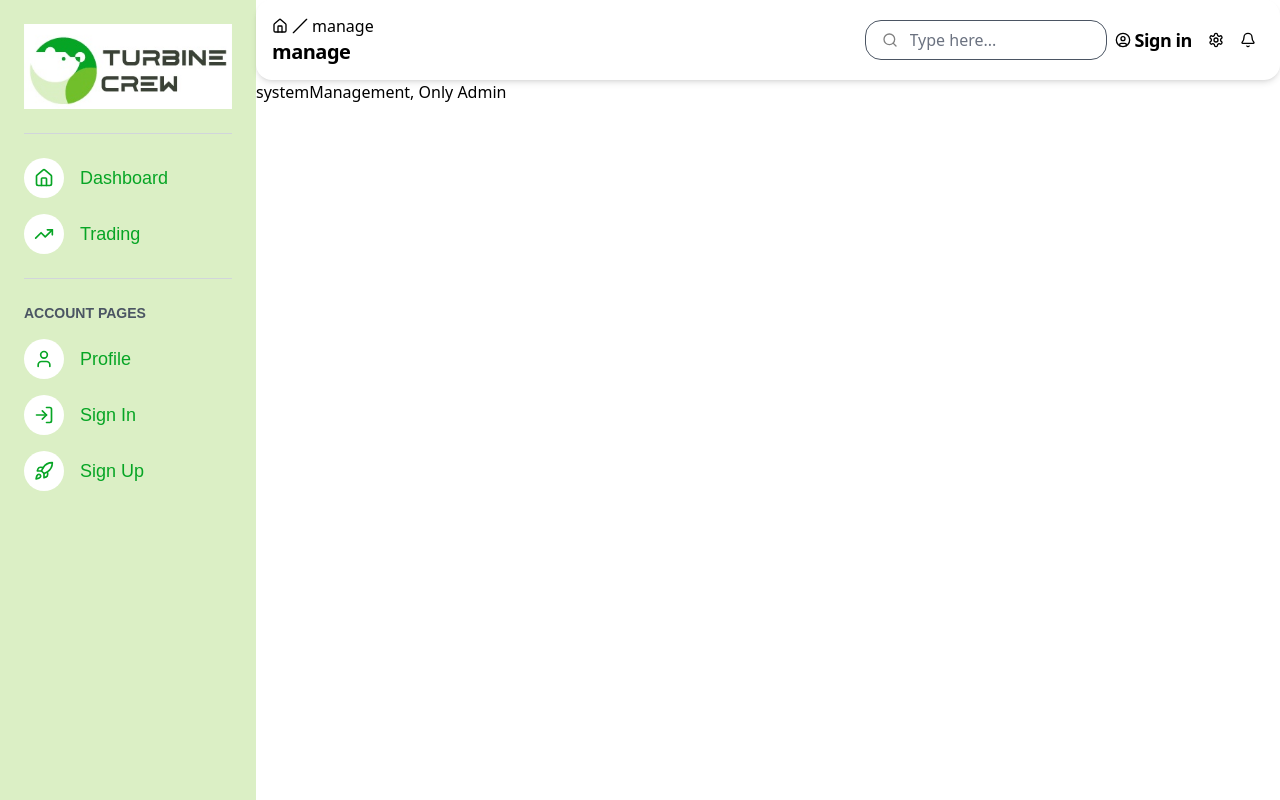
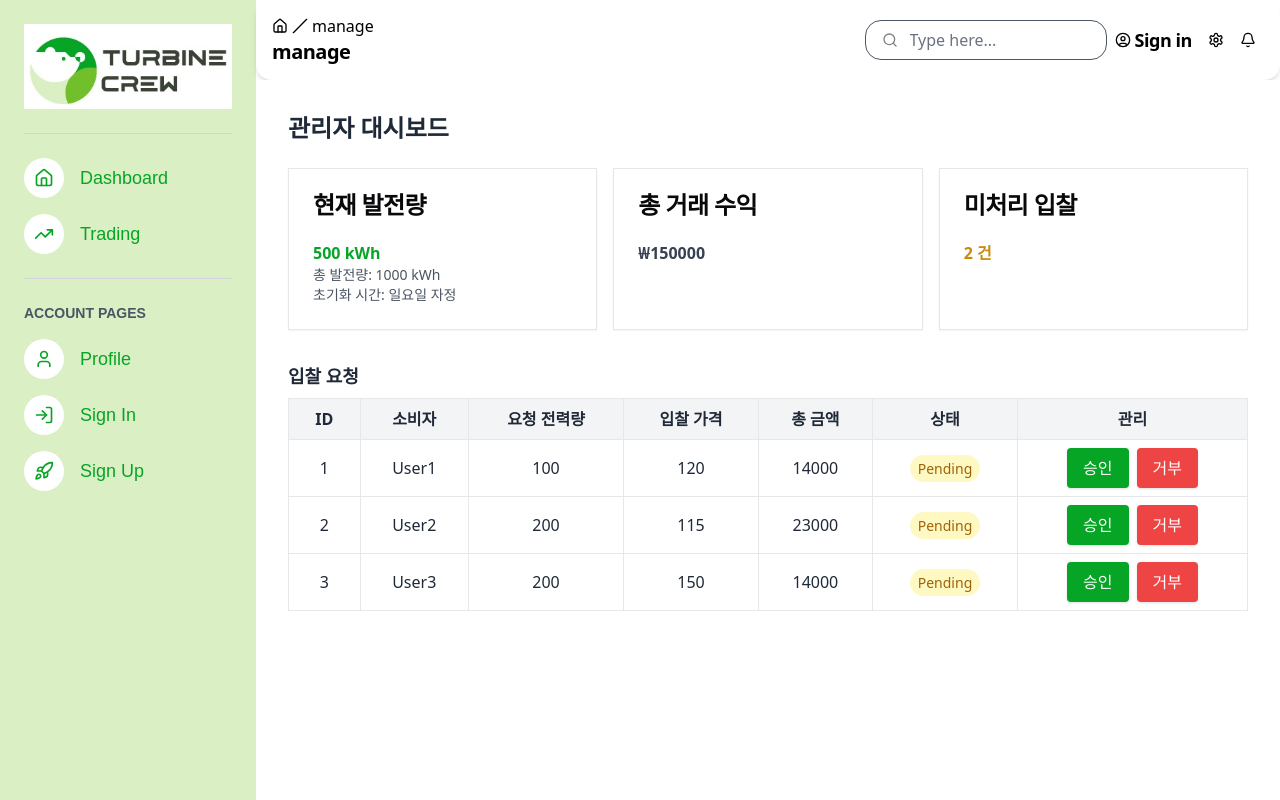
Before and after one commit to turbinecrew/turbin_electrical, a Next.js app: page /manage in a window 1280 px wide. Built offline with nearby package versions, Linux system fonts and the light colour scheme.

Commit message:
✨ 관리자페이지 ui 작업

```diff
--- a/src/app/(main)/manage/page.tsx
+++ b/src/app/(main)/manage/page.tsx
@@ -1,3 +1,247 @@
+"use client"
+
+import React, { useState, useEffect } from "react"
+import {
+	Card,
+	CardHeader,
+	CardTitle,
+	CardDescription,
+	CardContent,
+} from "@/components/ui/card"
+
+type Bid = {
+	id: number
+	consumer: string
+	requestedPower: number
+	bidPrice: number
+	smp: number
+	rec: number
+	totalPrice: number
+	status: string
+}
+
+type PowerStats = {
+	remainingPower: number
+	totalPower: number
+	resetTime: string
+}
+
+type Statistics = {
+	totalRevenue: number
+	totalTransactions: number
+	pendingBids: number
+}
+
 export default function Manage() {
-	return <div>systemManagement, Only Admin</div>
+	const [bids, setBids] = useState<Bid[]>([])
+	const [powerStats, setPowerStats] = useState<PowerStats | null>(null)
+	const [statistics, setStatistics] = useState<Statistics | null>(null)
+	const [isLoading, setIsLoading] = useState(true)
+
+	useEffect(() => {
+		// Mock 데이터 로드
+		const mockBids: Bid[] = [
+			{
+				id: 1,
+				consumer: "User1",
+				requestedPower: 100,
+				bidPrice: 120,
+				smp: 110,
+				rec: 20,
+				totalPrice: 14000,
+				status: "Pending",
+			},
+			{
+				id: 2,
+				consumer: "User2",
+				requestedPower: 200,
+				bidPrice: 115,
+				smp: 110,
+				rec: 25,
+				totalPrice: 23000,
+				status: "Pending",
+			},
+			{
+				id: 3,
+				consumer: "User3",
+				requestedPower: 200,
+				bidPrice: 150,
+				smp: 170,
+				rec: 25,
+				totalPrice: 14000,
+				status: "Pending",
+			},
+		]
+
+		const mockPowerStats: PowerStats = {
+			remainingPower: 500,
+			totalPower: 1000,
+			resetTime: "일요일 자정",
+		}
+
+		const mockStatistics: Statistics = {
+			totalRevenue: 150000,
+			totalTransactions: 10,
+			pendingBids: 2,
+		}
+
+		setBids(mockBids)
+		setPowerStats(mockPowerStats)
+		setStatistics(mockStatistics)
+		setIsLoading(false)
+	}, [])
+
+	const approveBid = (bidId: number) => {
+		setBids((prevBids) =>
+			prevBids.map((bid) =>
+				bid.id === bidId ? { ...bid, status: "Approved" } : bid,
+			),
+		)
+
+		setPowerStats((prevStats) => {
+			if (!prevStats) return null
+			const approvedBid = bids.find((bid) => bid.id === bidId)
+			return approvedBid
+				? {
+						...prevStats,
+						remainingPower:
+							prevStats.remainingPower - approvedBid.requestedPower,
+					}
+				: prevStats
+		})
+	}
+
+	const rejectBid = (bidId: number) => {
+		setBids((prevBids) =>
+			prevBids.map((bid) =>
+				bid.id === bidId ? { ...bid, status: "Rejected" } : bid,
+			),
+		)
+	}
+
+	if (isLoading || !powerStats || !statistics) {
+		return (
+			<div className="min-h-screen bg-white p-8 text-gray-800">Loading...</div>
+		)
+	}
+
+	return (
+		<div className="min-h-screen bg-white p-8 text-gray-800">
+			<h1 className="mb-6 text-2xl font-bold">관리자 대시보드</h1>
+
+			{/* 발전량 상태 */}
+			<div className="mb-8 grid grid-cols-3 gap-4">
+				<Card>
+					<CardHeader>
+						<CardTitle>현재 발전량</CardTitle>
+					</CardHeader>
+					<CardContent>
+						<p className="font-bold text-tbGreen">
+							{powerStats.remainingPower} kWh
+						</p>
+						<p className="text-sm text-gray-600">
+							총 발전량: {powerStats.totalPower} kWh
+						</p>
+						<p className="text-sm text-gray-600">
+							초기화 시간: {powerStats.resetTime}
+						</p>
+					</CardContent>
+				</Card>
+				<Card>
+					<CardHeader>
+						<CardTitle>총 거래 수익</CardTitle>
+					</CardHeader>
+					<CardContent>
+						<p className="font-bold text-gray-700">
+							₩{statistics.totalRevenue}
+						</p>
+					</CardContent>
+				</Card>
+				<Card>
+					<CardHeader>
+						<CardTitle>미처리 입찰</CardTitle>
+					</CardHeader>
+					<CardContent>
+						<p className="font-bold text-yellow-600">
+							{statistics.pendingBids} 건
+						</p>
+					</CardContent>
+				</Card>
+			</div>
+
+			{/* 입찰 요청 */}
+			<div>
+				<h2 className="mb-2 text-lg font-semibold">입찰 요청</h2>
+				<div className="overflow-x-auto">
+					<table className="w-full border-collapse border border-gray-200 bg-white">
+						<thead className="bg-gray-100">
+							<tr>
+								<th className="border border-gray-200 px-4 py-2">ID</th>
+								<th className="border border-gray-200 px-4 py-2">소비자</th>
+								<th className="border border-gray-200 px-4 py-2">
+									요청 전력량
+								</th>
+								<th className="border border-gray-200 px-4 py-2">입찰 가격</th>
+								<th className="border border-gray-200 px-4 py-2">총 금액</th>
+								<th className="border border-gray-200 px-4 py-2">상태</th>
+								<th className="border border-gray-200 px-4 py-2">관리</th>
+							</tr>
+						</thead>
+						<tbody>
+							{bids.map((bid) => (
+								<tr key={bid.id} className="hover:bg-gray-50">
+									<td className="border border-gray-200 px-4 py-2 text-center">
+										{bid.id}
+									</td>
+									<td className="border border-gray-200 px-4 py-2 text-center">
+										{bid.consumer}
+									</td>
+									<td className="border border-gray-200 px-4 py-2 text-center">
+										{bid.requestedPower}
+									</td>
+									<td className="border border-gray-200 px-4 py-2 text-center">
+										{bid.bidPrice}
+									</td>
+									<td className="border border-gray-200 px-4 py-2 text-center">
+										{bid.totalPrice}
+									</td>
+									<td className="border border-gray-200 px-4 py-2 text-center">
+										<span
+											className={`rounded-full px-2 py-1 text-sm ${
+												bid.status === "Pending"
+													? "bg-yellow-100 text-yellow-700"
+													: bid.status === "Approved"
+														? "bg-green-100 text-green-700"
+														: "bg-red-100 text-red-700"
+											}`}
+										>
+											{bid.status}
+										</span>
+									</td>
+									<td className="border border-gray-200 px-4 py-2 text-center">
+										{bid.status === "Pending" && (
+											<div className="flex justify-center gap-2">
+												<button
+													onClick={() => approveBid(bid.id)}
+													className="rounded bg-tbGreen px-4 py-2 text-white shadow hover:bg-green-600"
+												>
+													승인
+												</button>
+												<button
+													onClick={() => rejectBid(bid.id)}
+													className="rounded bg-red-500 px-4 py-2 text-white shadow hover:bg-red-600"
+												>
+													거부
+												</button>
+											</div>
+										)}
+									</td>
+								</tr>
+							))}
+						</tbody>
+					</table>
+				</div>
+			</div>
+		</div>
+	)
 }
```
